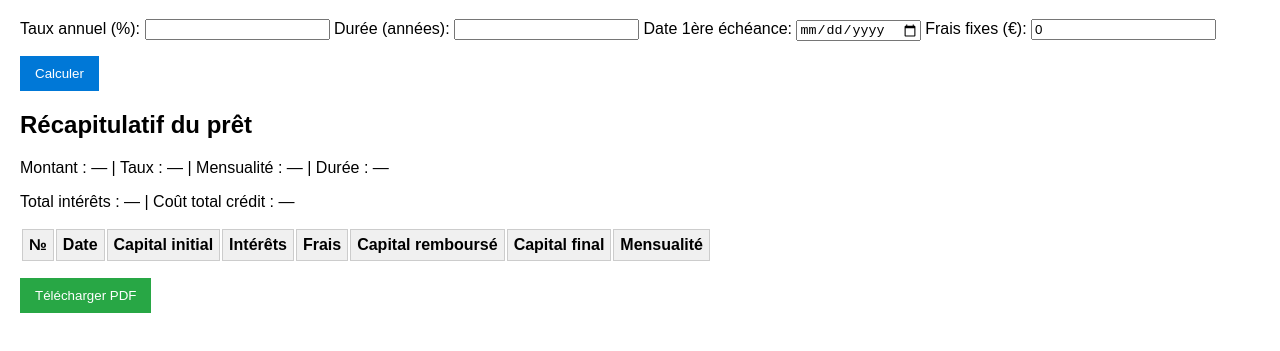
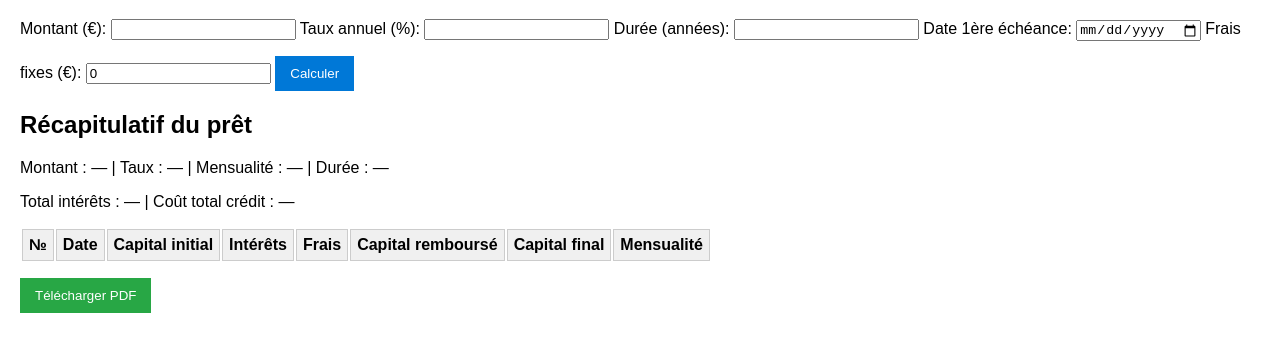
Before and after one commit to feuilledargent/grist-echeancier, a plain HTML site: page index.html in a window 1280 px wide. Shown: the part 61-412 px from the top of the page. Drawn offline with nearby package versions, Linux system fonts and the light colour scheme.

Commit message:
Update index.html

```diff
--- a/index.html
+++ b/index.html
@@ -20,7 +20,8 @@ button:hover { background: #005fa3; }
 
 <h1>Simulateur d'Échéancier</h1>
 
-<formMontant (€): <input type="number" id="montant" required></label>
+<form id="loan-form">
+  <label>Montant (€): <input type="number" id="montant" required></label>
   <label>Taux annuel (%): <input type="number" step="0.01" id="taux" required></label>
   <label>Durée (années): <input type="number" id="dureeAnnees" required></label>
   <label>Date 1ère échéance: <input type="date" id="datePrem"></label>
```
